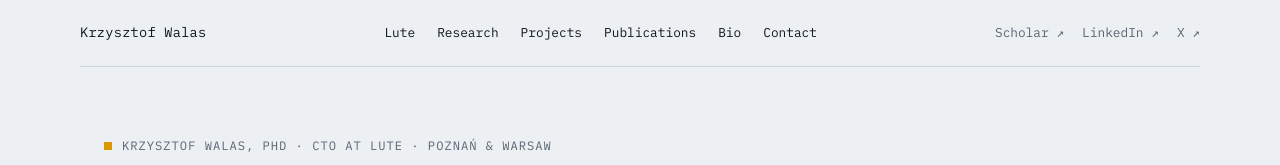
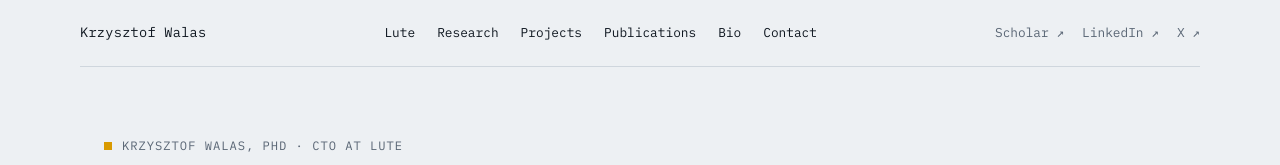
Before and after one commit to christow/Krzysztof-Walas, a plain HTML site: page index.html in a window 1280 px wide. Shown: the top 165 px of the page. Drawn offline with nearby package versions, Linux system fonts and the light colour scheme.

Commit message:
Update index.html

```diff
--- a/index.html
+++ b/index.html
@@ -408,7 +408,7 @@
 
   <div class="hero">
     <div>
-      <span class="eyebrow">Krzysztof Walas, PhD · CTO at Lute · Poznań &amp; Warsaw</span>
+      <span class="eyebrow">Krzysztof Walas, PhD · CTO at Lute</span>
       <h1>Physical AI that <em>leaves the lab.</em></h1>
       <p class="lede">
         Krzysztof Walas is Chief Technology Officer at
```
